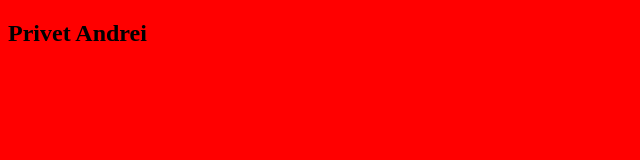
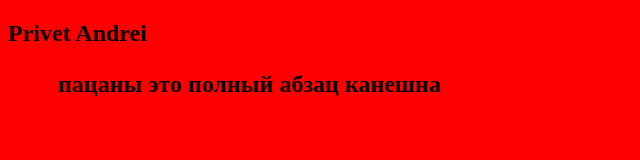
Before and after one commit to elgopo/proverka1, a plain HTML site: page index.html in a window 1280 px wide. Shown: the whole page, without its empty margins (0-640 px from the left). Drawn offline with Linux system fonts and the light colour scheme.

Commit message:
dobavka diva

```diff
--- a/index.html
+++ b/index.html
@@ -7,6 +7,7 @@
 </head>
 <body>
 <h2>Privet Andrei</p>
+<div class="now">пацаны это полный абзац канешна<div>
 
 </body>
 </html>
--- a/style/style.css
+++ b/style/style.css
@@ -4,3 +4,6 @@ body{
 p{
 	font-style:italic;
 }
+.now{
+	margin-left:50px;
+}
```
